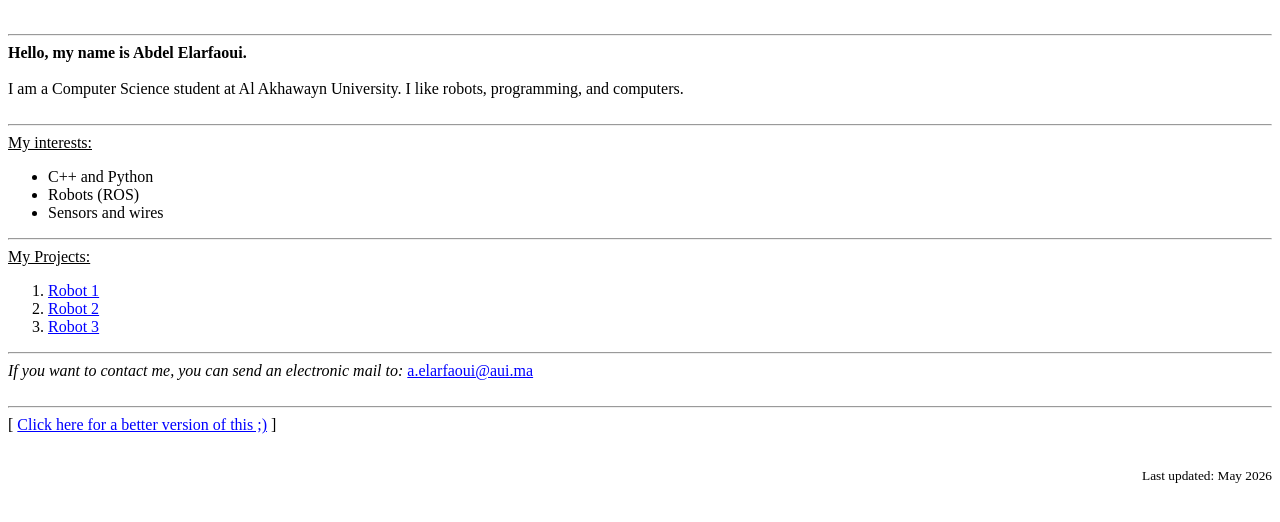
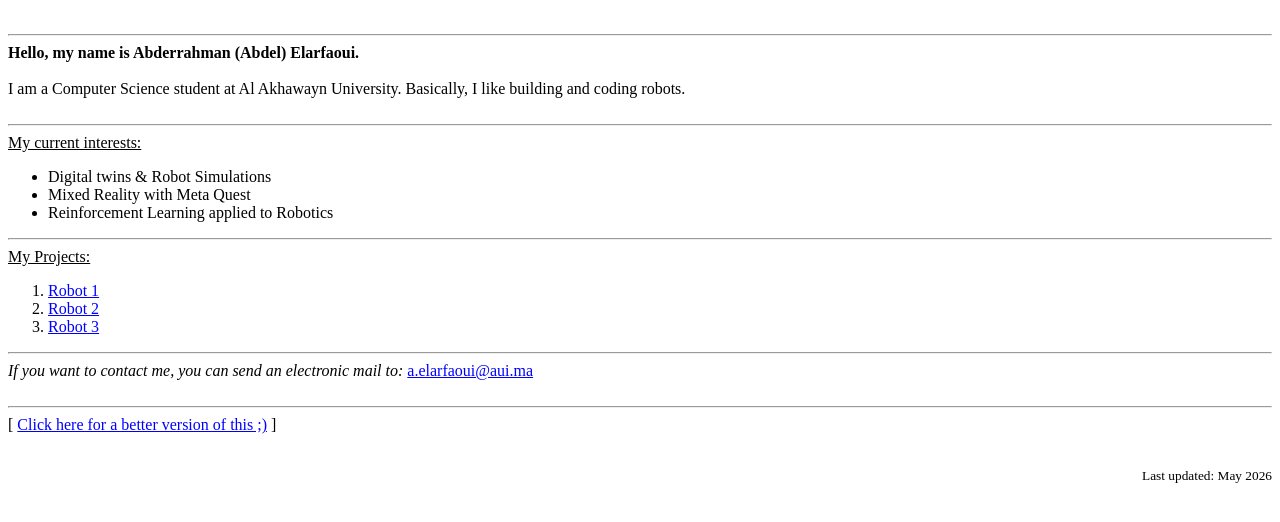
Before and after one commit to armex-code/portfolio-website, a plain HTML site: page index.html in a window 1280 px wide. Drawn offline with Linux system fonts and the light colour scheme.

Commit message:
Revise introduction and interests in index.html
Updated personal introduction and interests.

```diff
--- a/index.html
+++ b/index.html
@@ -14,19 +14,19 @@
 
     <hr>
 
-    <b>Hello, my name is Abdel Elarfaoui.</b>
+    <b>Hello, my name is Abderrahman (Abdel) Elarfaoui.</b>
     <br><br>
     I am a Computer Science student at Al Akhawayn University.
-    I like robots, programming, and computers.
+    Basically, I like building and coding robots.
 
     <br><br>
     <hr>
 
-    <u>My interests:</u>
+    <u>My current interests:</u>
     <ul>
-        <li>C++ and Python</li>
-        <li>Robots (ROS)</li>
-        <li>Sensors and wires</li>
+        <li>Digital twins & Robot Simulations</li>
+        <li>Mixed Reality with Meta Quest</li>
+        <li>Reinforcement Learning applied to Robotics</li>
     </ul>
 
     <hr>
```
